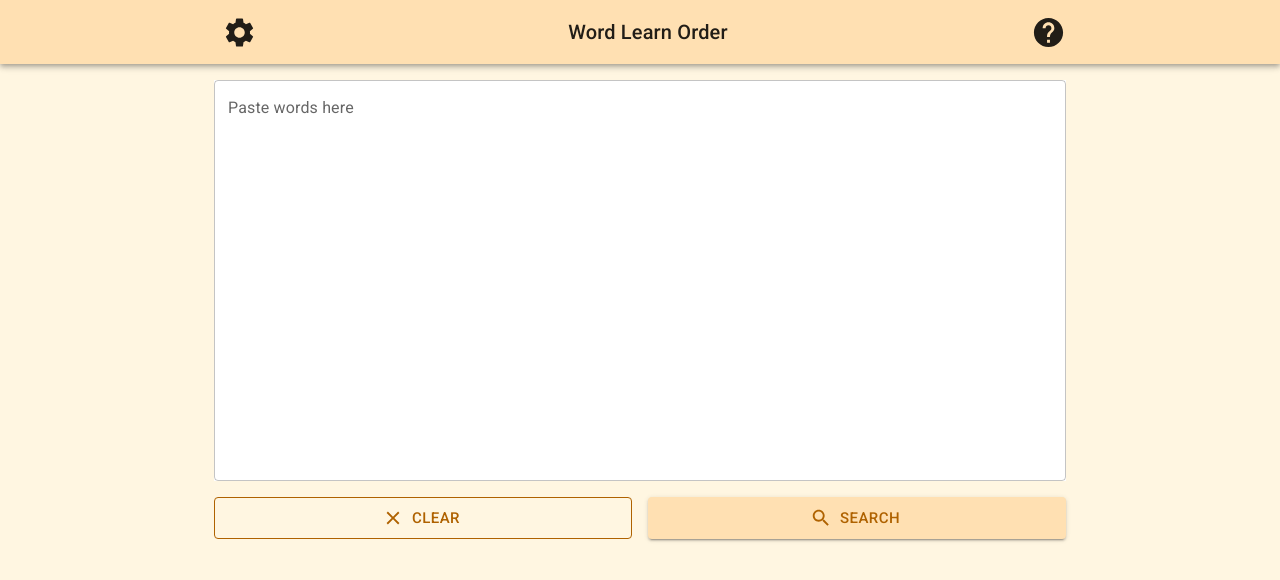
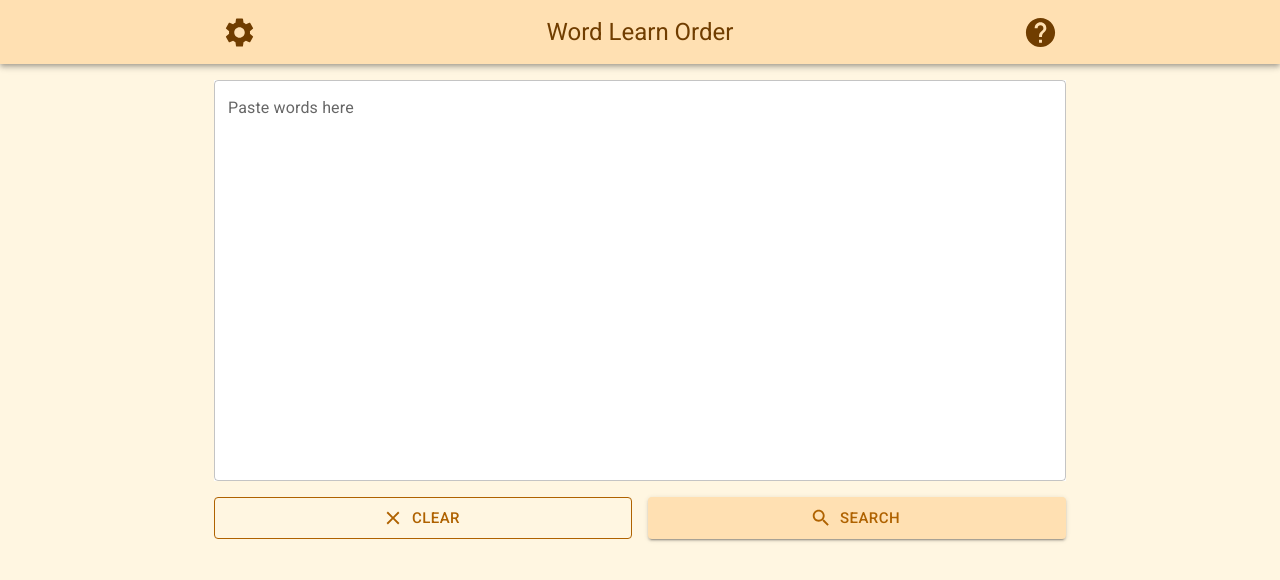
Before and after one commit to c-ehrlich/vocab-learn-order, a React (Create React App) app in the folder frontend/: page / in a window 1280 px wide. Shown: the top 580 px of the page. Built offline with nearby package versions, Linux system fonts and the light colour scheme.

Commit message:
style(ui): Improve AppBar styling

```diff
--- a/frontend/src/components/Header.tsx
+++ b/frontend/src/components/Header.tsx
@@ -32,11 +32,13 @@ const Header = () => {
         <Toolbar>
           <Box sx={{ flexGrow: 0 }}>
             {serverResponse ? (
-              <IconButton aria-label='back' onClick={() => setServerResponse(null)}>
+              <IconButton
+                aria-label='back'
+                onClick={() => setServerResponse(null)}
+              >
                 <ArrowBackIosNewIcon fontSize='large' />
               </IconButton>
             ) : (
-              <Tooltip title='Search settings'>
               <IconButton
                 color='inherit'
                 aria-label='settings'
@@ -44,7 +46,6 @@ const Header = () => {
               >
                 <SettingsIcon fontSize='large' />
               </IconButton>
-              </Tooltip>
             )}
             <Menu
               sx={{ mt: '45px' }}
@@ -66,15 +67,15 @@ const Header = () => {
             </Menu>
           </Box>
           <Typography
-            variant='h6'
-            noWrap
-            component='div'
-            sx={{ flexGrow: 1, display: 'flex' }}
+            variant='h5'
+            sx={{ flexGrow: 1, display: 'flex', color: '#703d00' }}
             justifyContent='center'
           >
             Word Learn Order
           </Typography>
-          <HelpIcon fontSize='large' />
+          <IconButton aria-label='help' color='inherit'>
+            <HelpIcon fontSize='large' sx={{ color: '#703d00' }} />
+          </IconButton>
         </Toolbar>
       </Container>
     </AppBar>
--- a/frontend/src/themes/default.ts
+++ b/frontend/src/themes/default.ts
@@ -53,6 +53,13 @@ export const defaultTheme = createTheme({
           borderColor: "#af6200",
         }
       }
+    },
+    MuiIconButton: {
+      styleOverrides: {
+        root: {
+          color: '#703d00',
+        }
+      }
     }
   },
 });
```
Also changed, not shown: 1 other file (tests, documents, lock files or other folders). Lines whose indentation alone changed are shown as unchanged.
